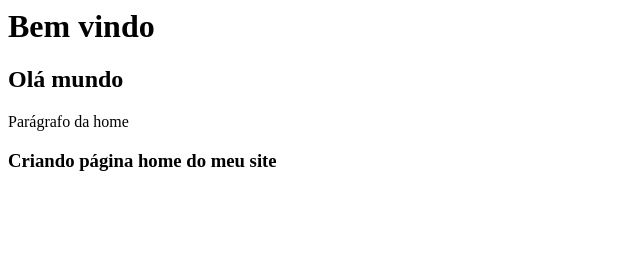
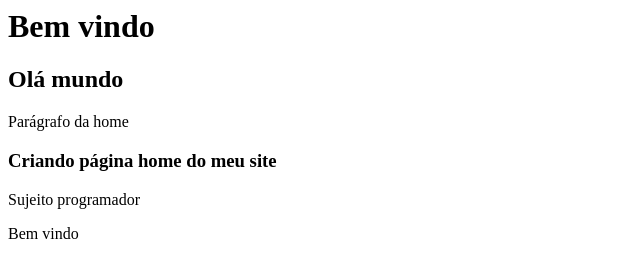
Before and after one commit to linhareseduardo/curso_github, a plain HTML site: page index.html in a window 1280 px wide. Shown: the whole page, without its empty margins (0-640 px from the left). Drawn offline with Linux system fonts and the light colour scheme.

Commit message:
Finalizando pagina home com toda a descricao

```diff
--- a/index.html
+++ b/index.html
@@ -3,3 +3,5 @@
 <p>Parágrafo da home</p>
 
 <h3>Criando página home do meu site</h3>
+<p>Sujeito programador</p>
+<p>Bem vindo</p>
```
Also changed, not shown: nomes.txt.
